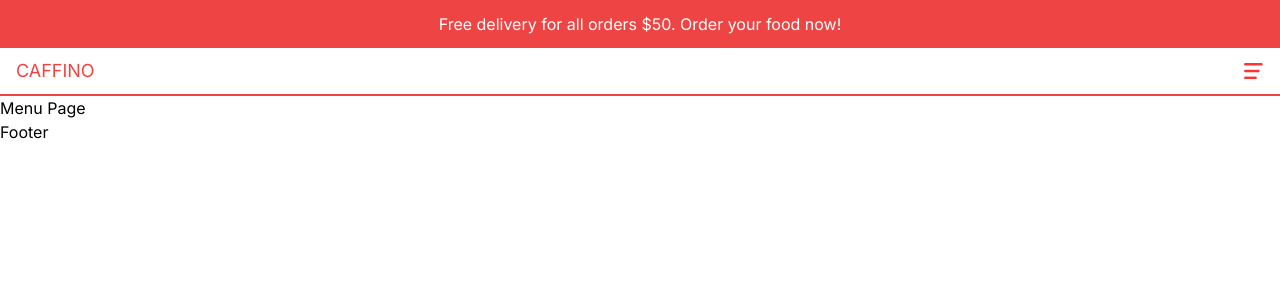
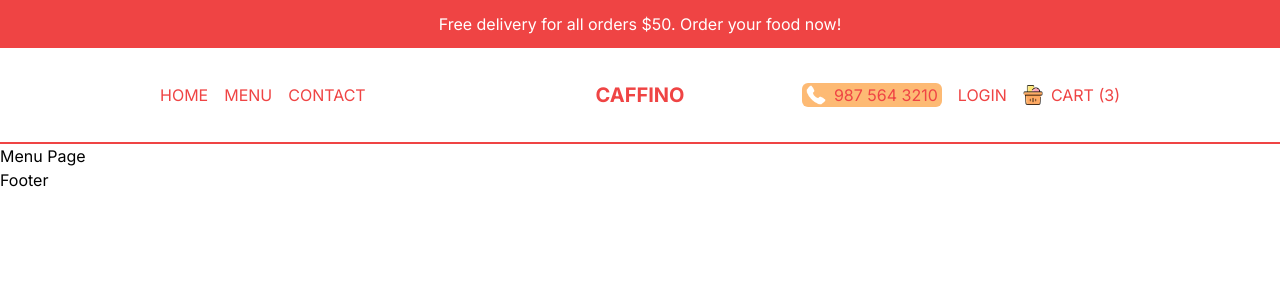
Before and after one commit to raahulvinod/Food-order-app, a Next.js app: page /menu in a window 1280 px wide. Shown: the top 300 px of the page. Built offline with nearby package versions, Linux system fonts and the light colour scheme.

Commit message:
Navbar Completed

```diff
--- a/src/components/CartIcon.tsx
+++ b/src/components/CartIcon.tsx
@@ -5,7 +5,7 @@
 const CartIcon = () => {
   return (
     <div>
-      <Link href="/cart" className="flex items-center gap-4">
+      <Link href="/cart" className="flex items-center gap-2">
         <div className="relative w-8 h-8 md:w-5 md:h-5">
           <Image src="/cart.png" alt="" fill />
         </div>
--- a/src/components/Navbar.tsx
+++ b/src/components/Navbar.tsx
@@ -1,14 +1,35 @@
+import Image from 'next/image';
+import CartIcon from './CartIcon';
 import Menu from './Menu';
 import Link from 'next/link';
 
 const Navbar = () => {
+  const user = false;
   return (
-    <div className="text-red-500 p-4 h-12 flex items-center justify-between border-b-2 border-b-red-500 uppercase">
-      <div className="text-lg">
+    <div className="text-red-500 p-4 h-12 md:h-24 flex items-center justify-between border-b-2 border-b-red-500 uppercase lg:px-20 xl:px-40">
+      <div className="hidden md:flex flex-1 gap-4">
+        <Link href="/">Home</Link>
+        <Link href="/menu">Menu</Link>
+        <Link href="/contact">Contact</Link>
+      </div>
+      <div className="text-xl md:font-bold flex-1 md:text-center">
         <Link href="/">Caffino</Link>
       </div>
-      <div>
+      <div className="md:hidden">
         <Menu />
+      </div>
+
+      <div className="hidden md:flex gap-4 items-center justify-end flex-1 ">
+        <div className="md:absolute top-3 r-2 lg:static flex items-center gap-2 cursor-pointer bg-orange-300 px-1 rounded-md">
+          <Image src="/phone.png" alt="" width={20} height={20} />
+          <span>987 564 3210</span>
+        </div>
+        {!user ? (
+          <Link href="/login">Login</Link>
+        ) : (
+          <Link href="/orders">Orders</Link>
+        )}
+        <CartIcon />
       </div>
     </div>
   );
```
